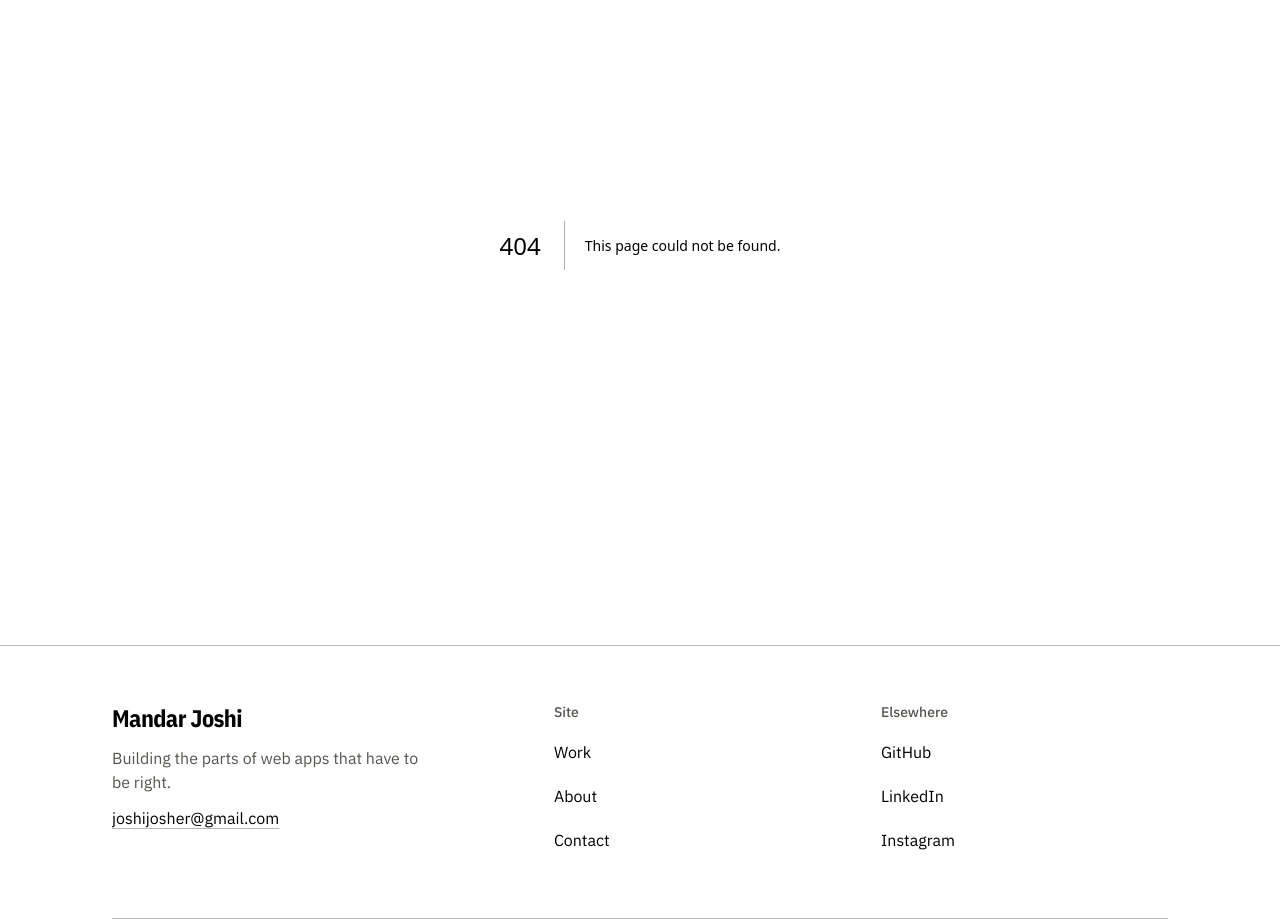
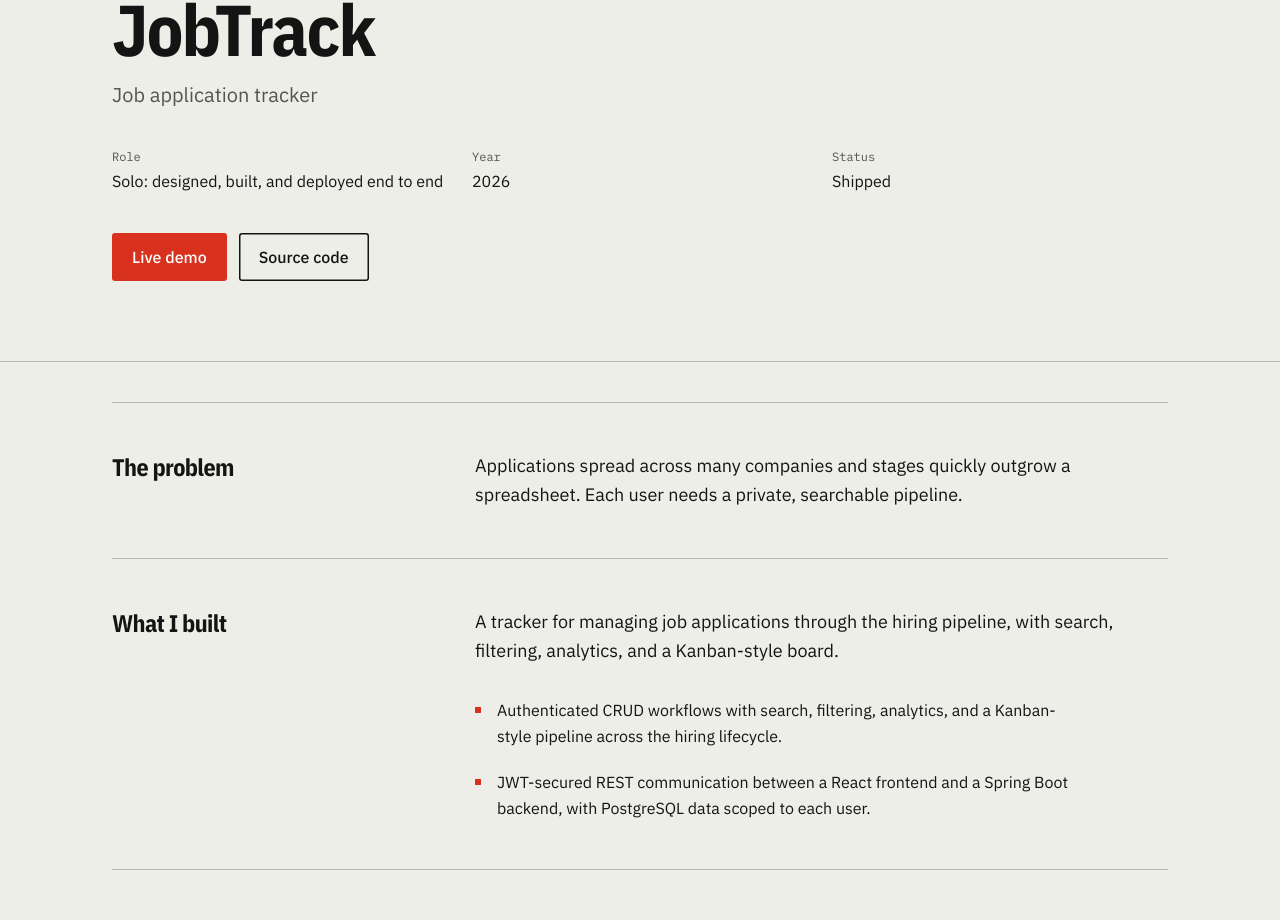
Before and after one commit to MandarJoshii/portfolio, a Next.js app: page /projects/jobtrack in a window 1280 px wide. Before the commit this address had no page. Shown: the part 220-1140 px from the top of the page. Built offline with nearby package versions, Linux system fonts and the light colour scheme.

Commit message:
Day 4: case study pages for each project

```diff
--- /dev/null
+++ b/app/projects/[slug]/page.tsx
@@ -0,0 +1,158 @@
+import type { Metadata } from "next";
+import Link from "next/link";
+import { notFound } from "next/navigation";
+import type { ReactNode } from "react";
+import { ButtonLink } from "@/components/ui/button";
+import { Container } from "@/components/ui/container";
+import { getProject, projects } from "@/data/projects";
+import { getSkill, skillCategoryLabels } from "@/data/skills";
+import type { Skill, SkillCategory } from "@/types/skill";
+
+// Only the projects in projects.ts get pages; any other slug is a 404.
+export const dynamicParams = false;
+
+export function generateStaticParams() {
+  return projects.map((project) => ({ slug: project.slug }));
+}
+
+export async function generateMetadata({
+  params,
+}: PageProps<"/projects/[slug]">): Promise<Metadata> {
+  const { slug } = await params;
+  const project = getProject(slug);
+  if (!project) {
+    return {};
+  }
+  return {
+    title: `${project.title} · Mandar Joshi`,
+    description: project.summary,
+  };
+}
+
+const statusLabels = {
+  shipped: "Shipped",
+  "in-progress": "In progress",
+} as const;
+
+function CaseSection({ title, children }: { title: string; children: ReactNode }) {
+  return (
+    <section className="border-rule grid gap-4 border-t py-12 md:grid-cols-[minmax(0,1fr)_minmax(0,2.2fr)] md:gap-12">
+      <h2 className="font-display text-2xl font-bold tracking-tight">{title}</h2>
+      <div>{children}</div>
+    </section>
+  );
+}
+
+export default async function ProjectPage({ params }: PageProps<"/projects/[slug]">) {
+  const { slug } = await params;
+  const project = getProject(slug);
+  if (!project) {
+    notFound();
+  }
+
+  // Group the project's stack by category, in the same order as skills.ts.
+  const byCategory = new Map<SkillCategory, Skill[]>();
+  for (const id of project.stack) {
+    const skill = getSkill(id);
+    const group = byCategory.get(skill.category) ?? [];
+    group.push(skill);
+    byCategory.set(skill.category, group);
+  }
+  const stackGroups = (Object.keys(skillCategoryLabels) as SkillCategory[]).flatMap((category) => {
+    const items = byCategory.get(category);
+    return items ? [{ category, items }] : [];
+  });
+
+  return (
+    <main id="main">
+      <article>
+        <header className="border-rule border-b">
+          <Container className="py-14 sm:py-20">
+            <Link
+              href="/#work"
+              className="text-muted hover:text-ink inline-flex min-h-11 items-center text-sm"
+            >
+              ← All work
+            </Link>
+            <h1 className="font-display mt-6 text-5xl font-bold tracking-tight sm:text-7xl">
+              {project.title}
+            </h1>
+            <p className="text-muted mt-4 max-w-[44ch] text-xl">{project.tagline}</p>
+
+            <dl className="mt-10 grid gap-6 sm:grid-cols-3">
+              <div>
+                <dt className="text-muted font-mono text-xs">Role</dt>
+                <dd className="mt-1">{project.role}</dd>
+              </div>
+              <div>
+                <dt className="text-muted font-mono text-xs">Year</dt>
+                <dd className="mt-1">{project.year}</dd>
+              </div>
+              <div>
+                <dt className="text-muted font-mono text-xs">Status</dt>
+                <dd className="mt-1 inline-flex items-center gap-2">
+                  {project.status === "in-progress" && (
+                    <span aria-hidden="true" className="bg-signal size-2 rounded-full" />
+                  )}
+                  {statusLabels[project.status]}
+                </dd>
+              </div>
+            </dl>
+
+            <div className="mt-10 flex flex-wrap gap-3">
+              {project.links.demo && <ButtonLink href={project.links.demo}>Live demo</ButtonLink>}
+              {project.links.github && (
+                <ButtonLink
+                  href={project.links.github}
+                  variant={project.links.demo ? "secondary" : "primary"}
+                >
+                  Source code
+                </ButtonLink>
+              )}
+            </div>
+          </Container>
+        </header>
+
+        <Container className="py-6 sm:py-10">
+          <CaseSection title="The problem">
+            <p className="max-w-[60ch] text-lg leading-relaxed">{project.problem}</p>
+          </CaseSection>
+
+          <CaseSection title="What I built">
+            <p className="max-w-[60ch] text-lg leading-relaxed">{project.summary}</p>
+            <ul className="mt-8 flex flex-col gap-5">
+              {project.highlights.map((highlight) => (
+                <li key={highlight} className="flex max-w-[64ch] gap-4 leading-relaxed">
+                  <span aria-hidden="true" className="bg-signal mt-2.5 size-1.5 shrink-0" />
+                  <span>{highlight}</span>
+                </li>
+              ))}
+            </ul>
+          </CaseSection>
+
+          <CaseSection title="Stack">
+            <div className="flex flex-col gap-6">
+              {stackGroups.map((group) => (
+                <div key={group.category}>
+                  <h3 className="text-muted font-mono text-xs">
+                    {skillCategoryLabels[group.category]}
+                  </h3>
+                  <ul className="mt-2 flex flex-wrap gap-2">
+                    {group.items.map((skill) => (
+                      <li
+                        key={skill.id}
+                        className="rounded-instrument border-rule border px-2.5 py-1 font-mono text-xs"
+                      >
+                        {skill.name}
+                      </li>
+                    ))}
+                  </ul>
+                </div>
+              ))}
+            </div>
+          </CaseSection>
+        </Container>
+      </article>
+    </main>
+  );
+}
--- a/components/sections/work.tsx
+++ b/components/sections/work.tsx
@@ -58,6 +58,7 @@ export function Work() {
                   </ul>
 
                   <div className="flex flex-wrap gap-6">
+                    <TextLink href={`/projects/${project.slug}`}>Case study</TextLink>
                     {project.links.github && (
                       <TextLink href={project.links.github}>Source code</TextLink>
                     )}
```
